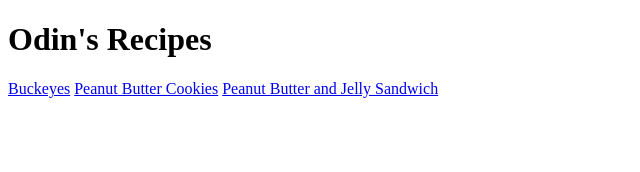
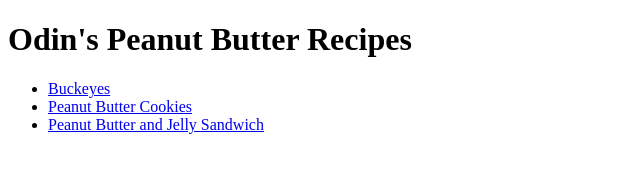
Before and after one commit to AGlymph/odin-recipes, a plain HTML site: page index.html in a window 1280 px wide. Shown: the whole page, without its empty margins (0-640 px from the left). Drawn offline with Linux system fonts and the light colour scheme.

Commit message:
Updated index with a list

```diff
--- a/index.html
+++ b/index.html
@@ -2,14 +2,17 @@
 <html>
     <head>
         <meta charset="UTF-8">
-        <title>Gurren's Cook Book</title>
+        <title>PB Cook Book</title>
     </head>
 
     <body>
-        <h1>Odin's Recipes</h1>
-        <a href="./recipes/buckeyes.html">Buckeyes</a>
-        <a href="./recipes/pbcookies.html">Peanut Butter Cookies</a>
-        <a href="./recipes/pbj.html">Peanut Butter and Jelly Sandwich</a>
+        <h1>Odin's Peanut Butter Recipes</h1>
+        <uL>
+            <li><a href="./recipes/buckeyes.html">Buckeyes</a></li>
+            <li><a href="./recipes/pbcookies.html">Peanut Butter Cookies</a></li>
+            <li><a href="./recipes/pbj.html">Peanut Butter and Jelly Sandwich</a></li>
+        </uL>
+
     </body>
 
 </html>
```
